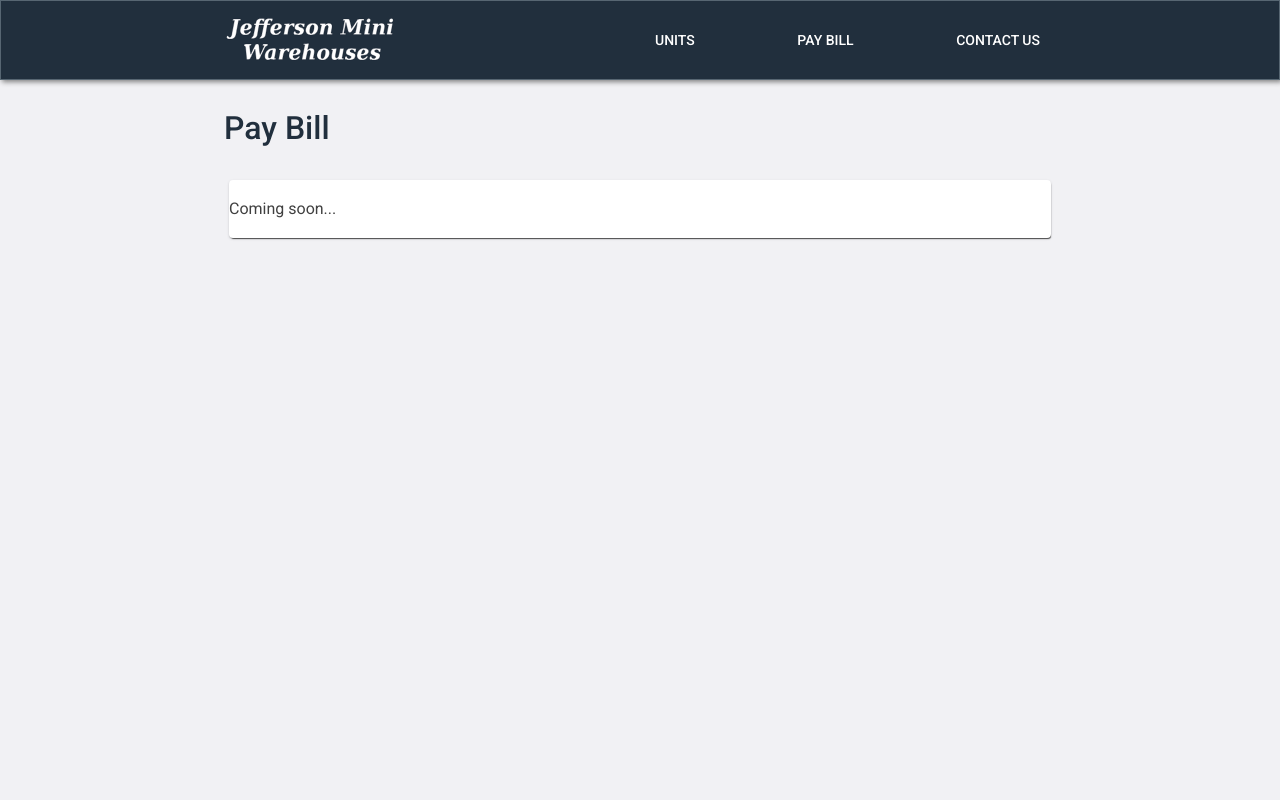
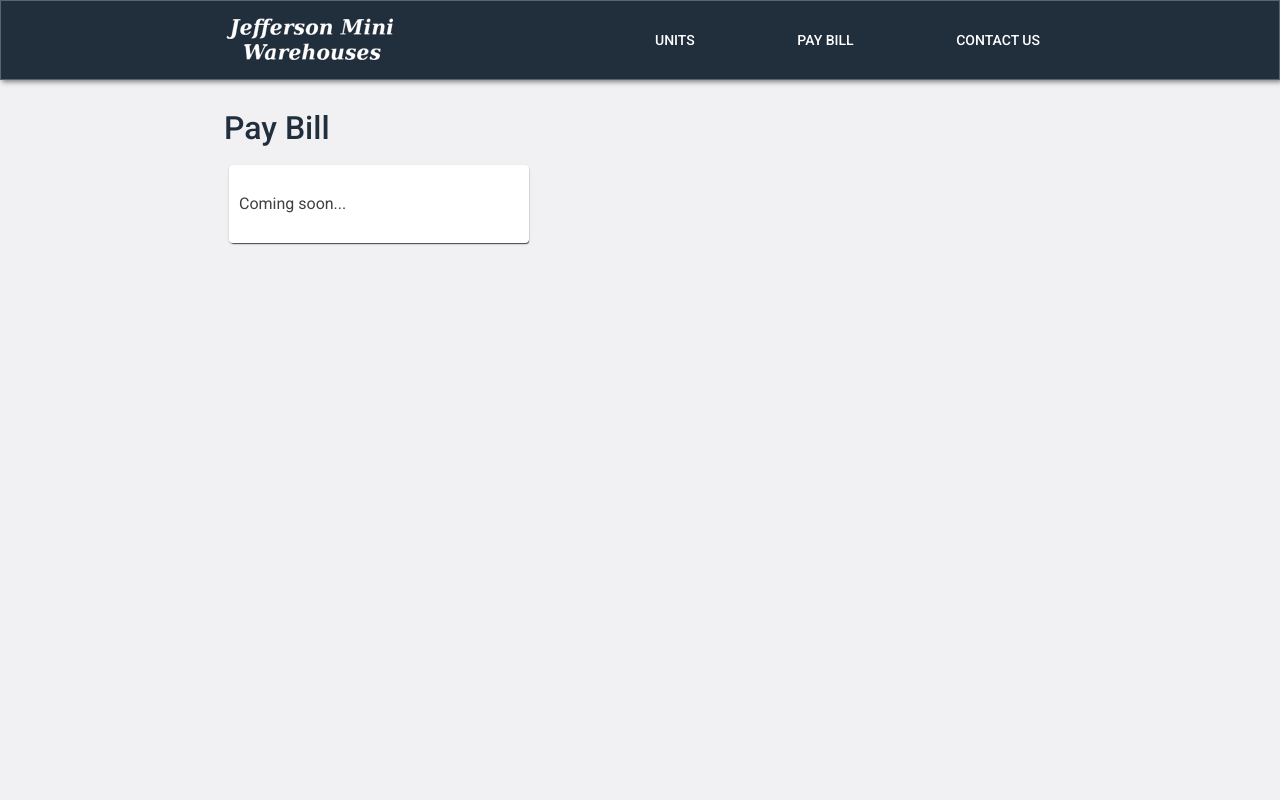
Before and after one commit to jmbuchanan/storage-ui, a React (Create React App) app: page /billing in a window 1280 px wide. Shown: the top 800 px of the page. Built offline with nearby package versions, Linux system fonts and the light colour scheme; no server answers.

Commit message:
http headers

```diff
--- a/src/billing/Billing.jsx
+++ b/src/billing/Billing.jsx
@@ -33,10 +33,8 @@ const Billing = () => {
     return (
       <div className="default-body">
         <h1>Pay Bill</h1>
-        <div className="default-body">
-	  <div className="paper">
-	    <p>Coming soon...</p>
-          </div>
+        <div className="billing paper">
+          <p>Coming soon...</p>
         </div>
       </div>
     );
```
